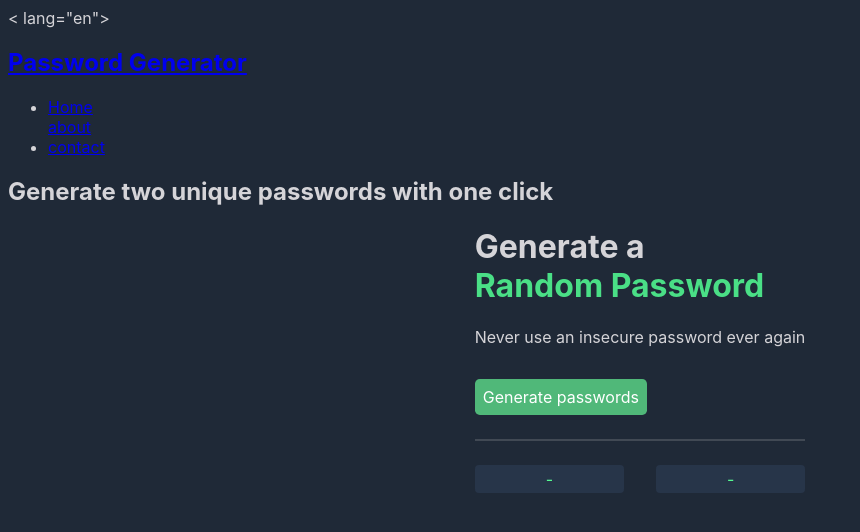
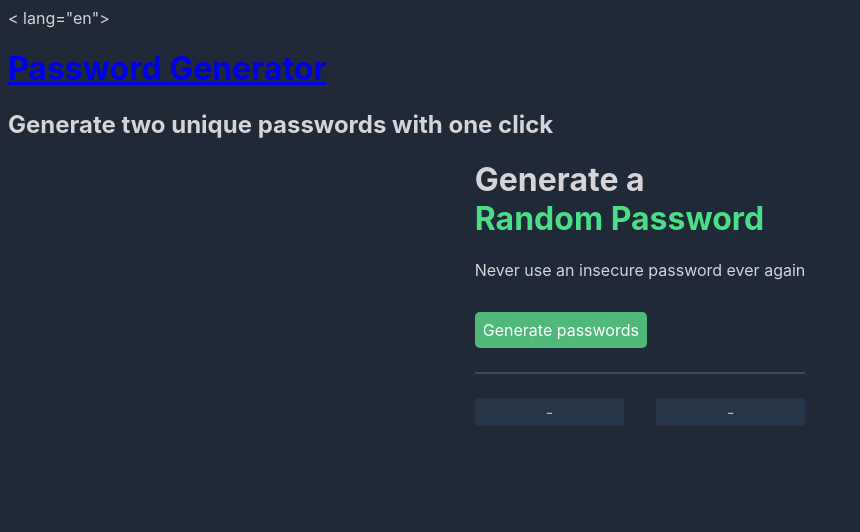
Before and after one commit to zoethesullivan/passwordGenerator, a plain HTML site: page index.html in a window 1280 px wide. Shown: the whole page, without its empty margins (0-860 px from the left). Drawn offline with Linux system fonts and the light colour scheme.

Commit message:
rm navigation, not needed for project

```diff
--- a/index.html
+++ b/index.html
@@ -8,31 +8,10 @@
   </head>
 
   <div><!-- content wrapper -->
-    <div>
-      <nav>
-        <div>
-          <h1>
-            <a href="/">Password Generator</a>
-          </h1>
-        </div>
-        <ul>
-          <li>
-            <a href="#">
-              <span>Home</span>
-            </a>
-          </li>
-            <a href="#">
-              <span>about</span>
-            </a>
-          </li>
-          <li>
-            <a href="#">
-              <span>contact</span>
-            </a>
-        </li>
-        </ul>
-      </nav>
-    </div><!-- END NAV -->
+    <h1>
+      <a href="/">Password Generator</a>
+    </h1>
+
     <main>
       <h2>Generate two unique passwords with one click</h2>
 
```
